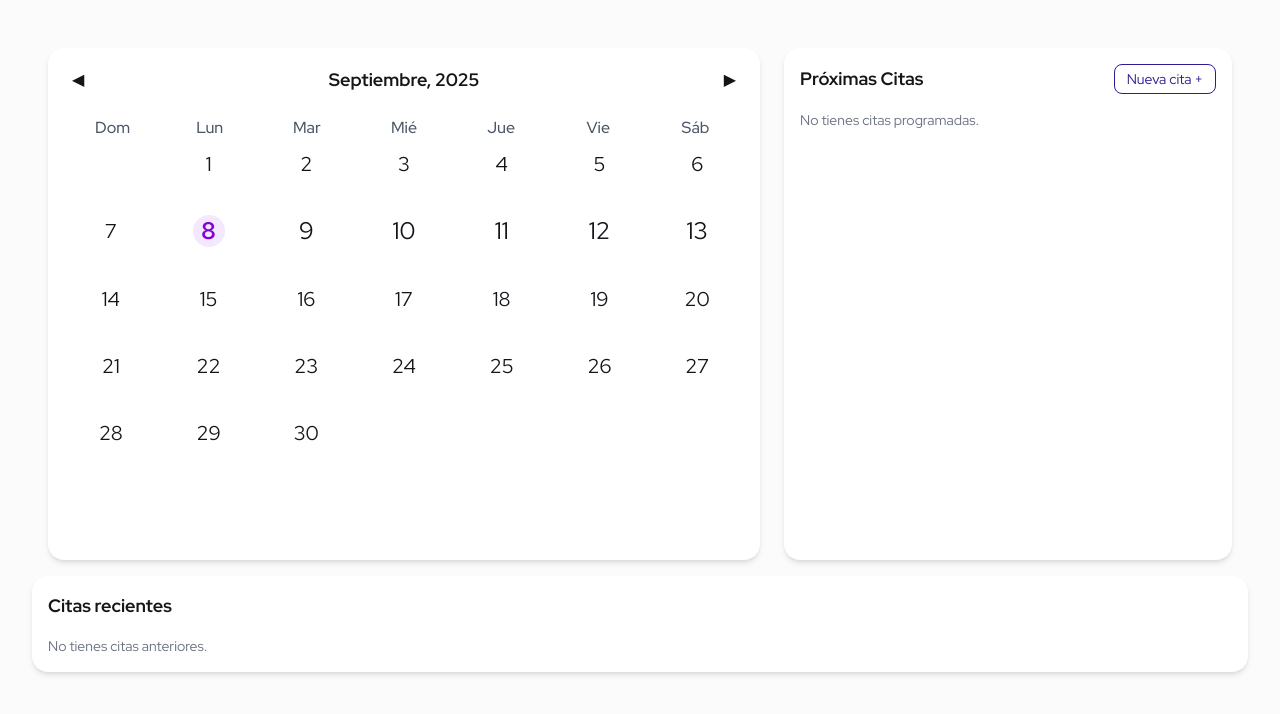
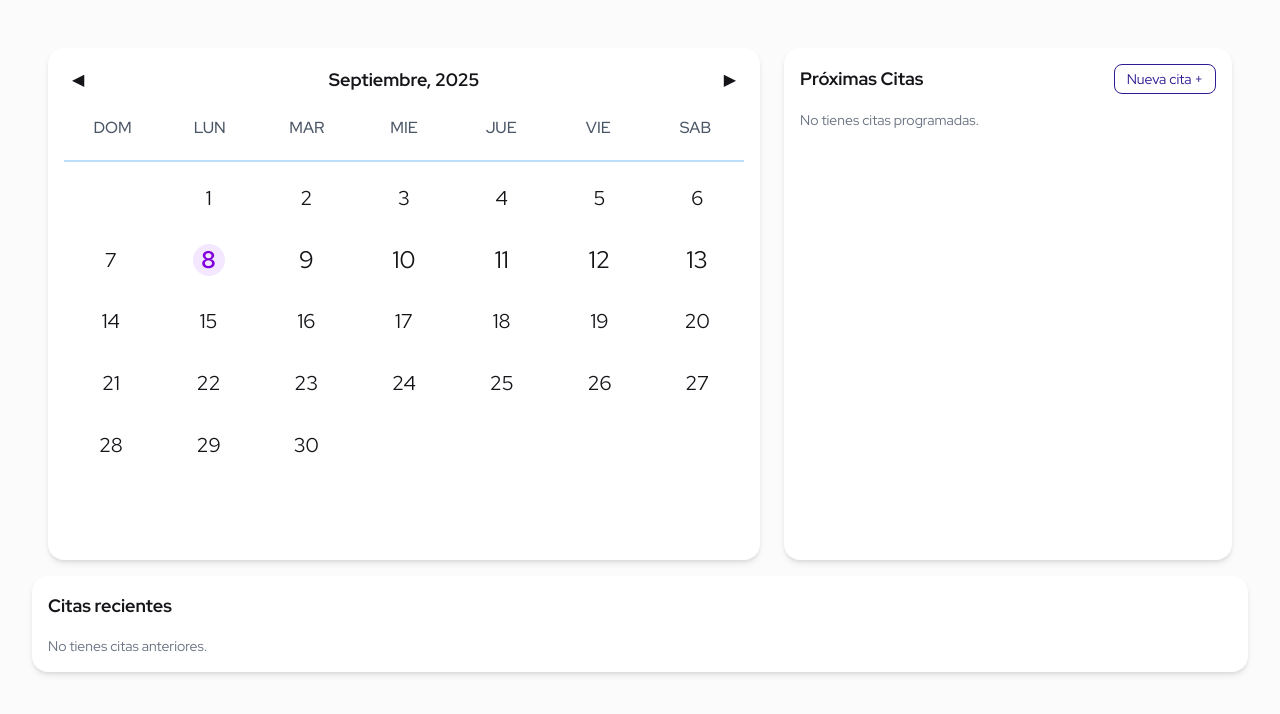
Before and after one commit to AppointMe/prototype-mvp, a React (Vite) app in the folder frontend/: page /home in a window 1280 px wide. Shown: the top 714 px of the page. Built offline with nearby package versions, Linux system fonts and the light colour scheme; what pocketbase would draw is missing.

Commit message:
Update Calendar.jsx

```diff
--- a/frontend/src/components/home/Calendar.jsx
+++ b/frontend/src/components/home/Calendar.jsx
@@ -41,7 +41,7 @@ export default function Calendar({appointments = []}) {
         "Enero", "Febrero", "Marzo", "Abril", "Mayo", "Junio",
         "Julio", "Agosto", "Septiembre", "Octubre", "Noviembre", "Diciembre"
     ];
-    const weekDays = ["Dom", "Lun", "Mar", "Mié", "Jue", "Vie", "Sáb"];
+    const weekDays = ["DOM", "LUN", "MAR", "MIE", "JUE", "VIE", "SAB"];
 
     const prevMonth = () => {
         if (currentMonth === 0) {
@@ -99,6 +99,9 @@ export default function Calendar({appointments = []}) {
                     </div>
                 ))}
             </div>
+
+            {/* Línea separadora */}
+            <div className="border-b border border-[var(--color-secondary)] my-4" />
 
             {/* Días */}
             <div className="grid grid-cols-7 grid-rows-6 gap-1 flex-1 h-full min-h-0">
```
